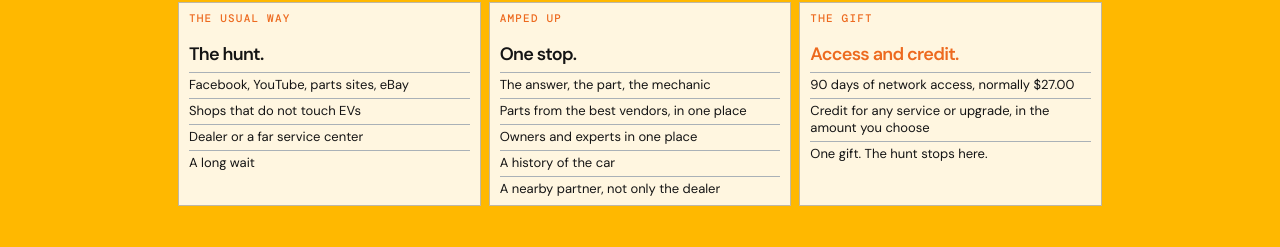
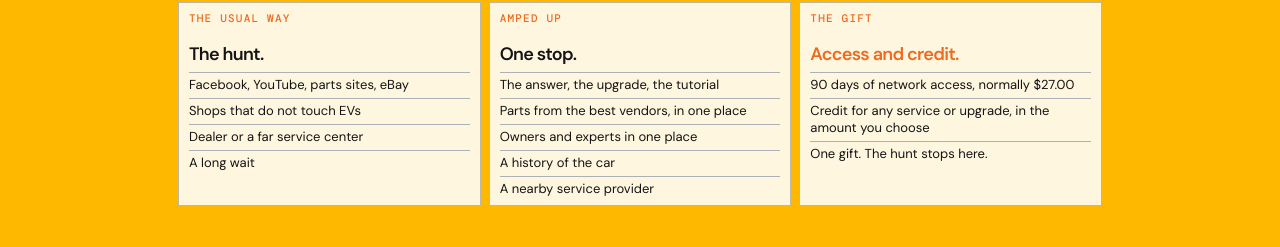
Before and after one commit to erichester76/volt-yard, a Next.js app: page /black-friday in a window 1280 px wide. Shown: the part 312-559 px from the top of the page. Built offline with nearby package versions, Linux system fonts and the light colour scheme; no server answers; the database is empty; a web font is replaced by a local one.

Commit message:
style: name upgrades, tutorials, and nearby service

```diff
--- a/app/black-friday/page.tsx
+++ b/app/black-friday/page.tsx
@@ -79,11 +79,11 @@ export default function BlackFridayPage() {
         <p className="eyebrow">Amped Up</p>
         <h2>One stop.</h2>
         <ul>
-          <li>The answer, the part, the mechanic</li>
+          <li>The answer, the upgrade, the tutorial</li>
           <li>Parts from the best vendors, in one place</li>
           <li>Owners and experts in one place</li>
           <li>A history of the car</li>
-          <li>A nearby partner, not only the dealer</li>
+          <li>A nearby service provider</li>
         </ul>
       </article>
       <article className="gift-compare-close">
```
